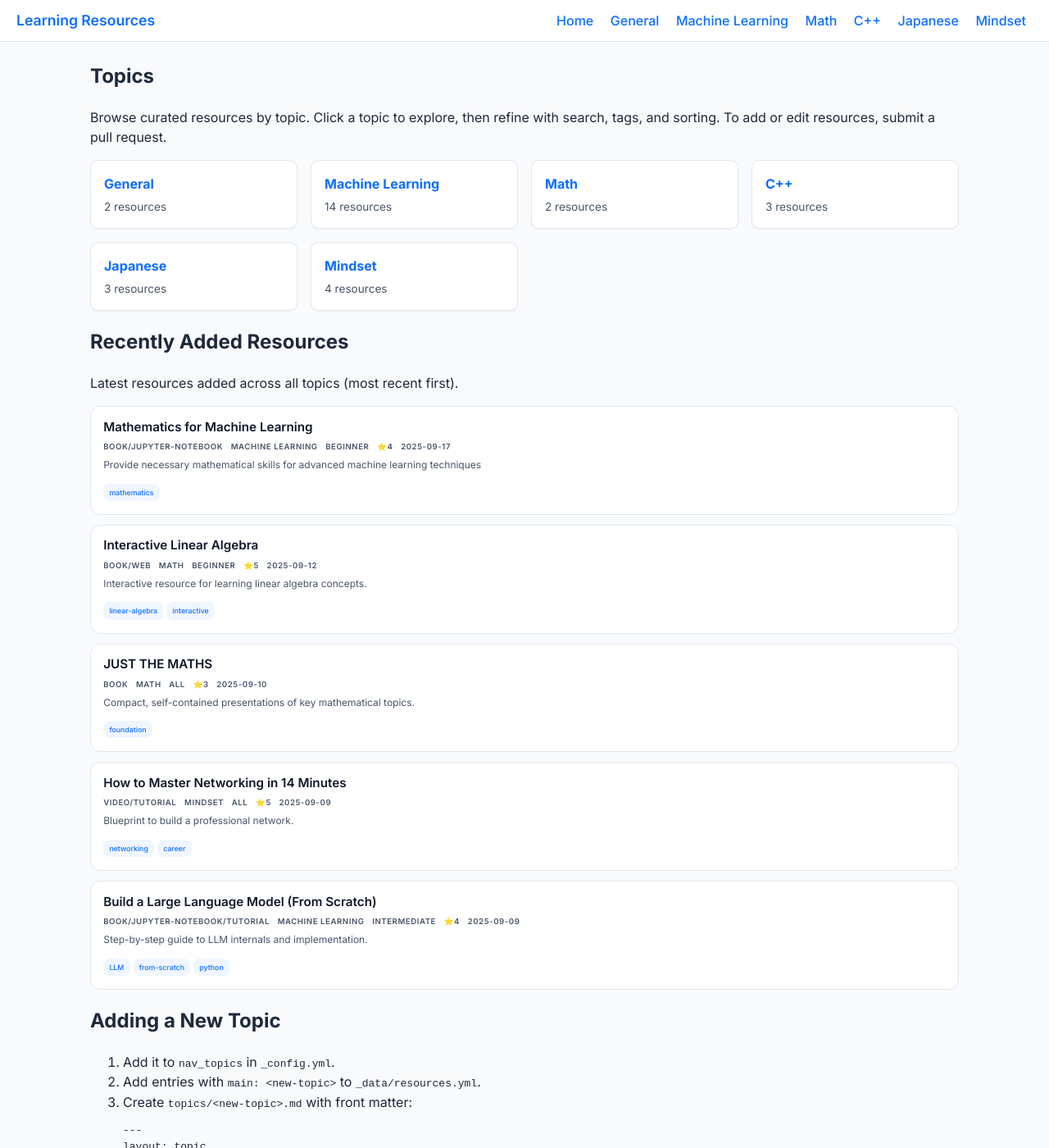
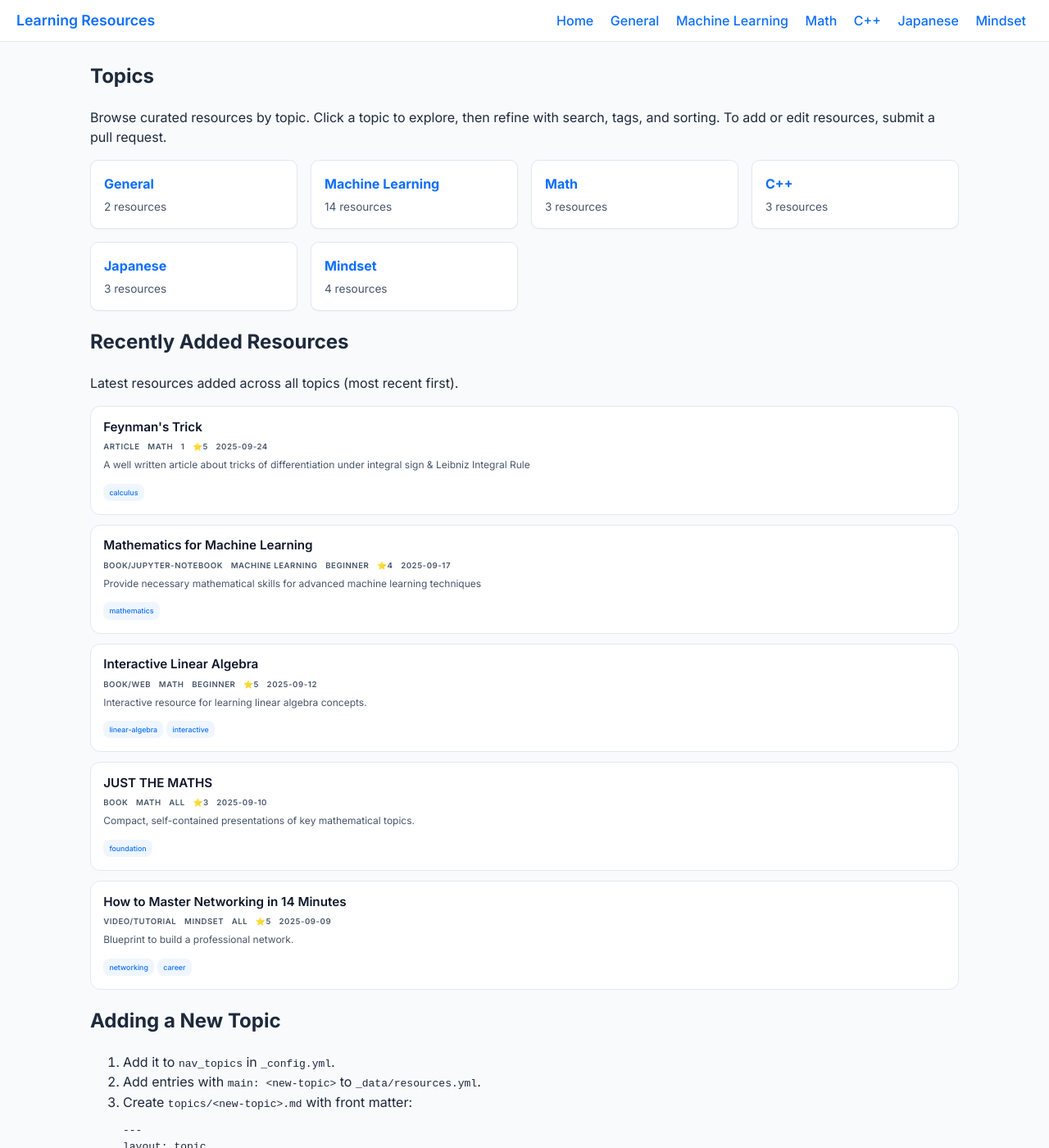
Before and after one commit to malsuryc/resources, a Jekyll site: the page built from index.md, in a window 1280 px wide and 1400 px high. Shown: the whole window at 82% size. Built offline with Jekyll 4.4.1, drawn with Linux system fonts in a browser that asks for light colours.

Commit message:
fix script, add resources

```diff
--- a/_data/resources.yml
+++ b/_data/resources.yml
@@ -165,6 +165,15 @@ resources:
     level: beginner
     added: 2025-09-12
     rating: 5
+  - main: math
+    title: Feynman's Trick
+    url: https://zackyzz.github.io/feynman
+    description: A well written article about tricks of differentiation under integral sign & Leibniz Integral Rule
+    tags: ['calculus']
+    types: ['article']
+    level: 1
+    added: 2025-09-24
+    rating: 5
 
   # C++
   - main: cpp
```
Also changed, not shown: constuct.py (+9 -9 lines).
